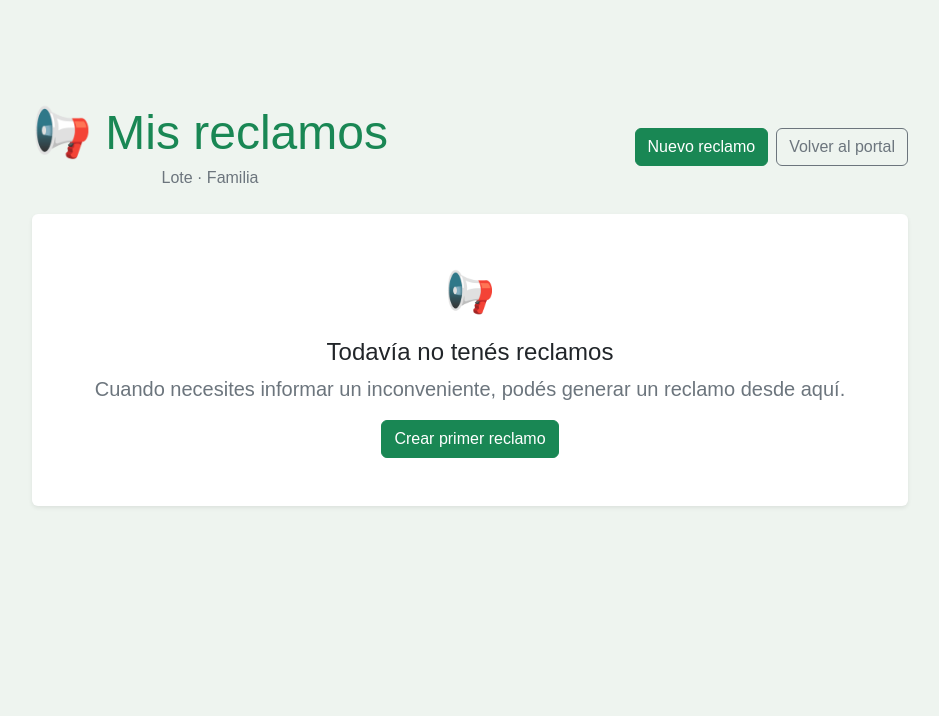
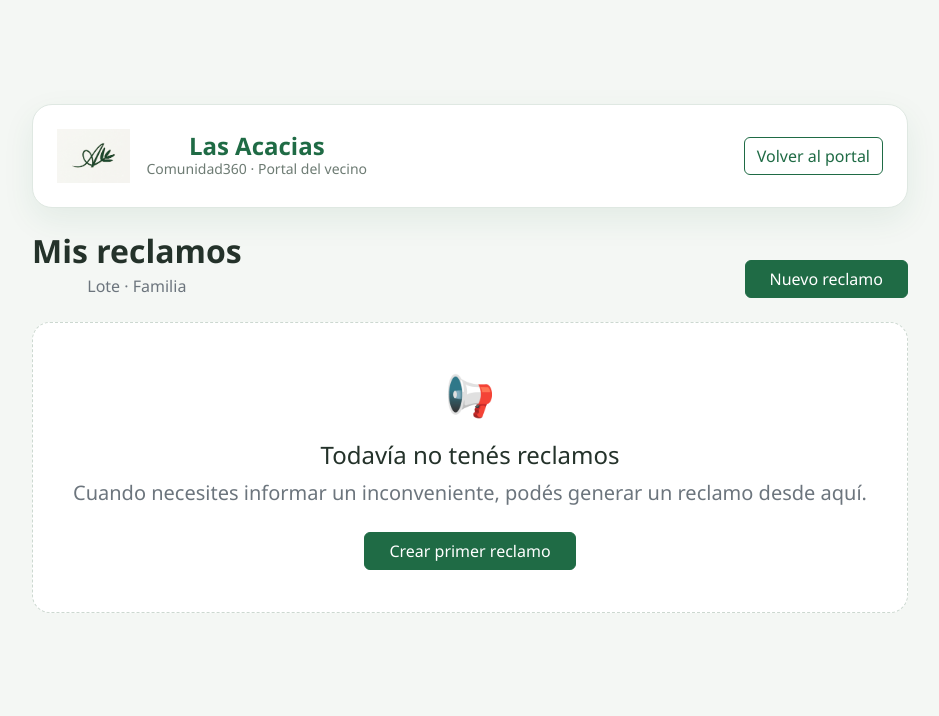
Before and after one commit to rodrigocesantiago-arg/LasAcaciasHudson, a Django app: template backend/core/templates/core/mis_reclamos.html in a window 1280 px wide. Shown: the top 716 px of the page, without its empty margins (170-1109 px from the left). Run offline with Django 5.2, Linux system fonts and the light colour scheme; the template is opened without the code that fills it, so the values that code supplies are empty.

Commit message:
Redisenar modulo Reclamos

```diff
--- a/backend/core/templates/core/mis_reclamos.html
+++ b/backend/core/templates/core/mis_reclamos.html
@@ -1,231 +1,242 @@
 {% load static %}
-
 <!DOCTYPE html>
 <html lang="es">
-
 <head>
     <meta charset="UTF-8">
     <meta name="viewport" content="width=device-width, initial-scale=1.0">
+    <title>Mis reclamos - Las Acacias</title>
 
-    <title>Mis reclamos - Comunidad360</title>
+    <link href="https://cdn.jsdelivr.net/npm/bootstrap@5.3.7/dist/css/bootstrap.min.css" rel="stylesheet">
+    <link rel="stylesheet" href="{% static 'core/css/styles.css' %}">
 
-    <link
-        href="https://cdn.jsdelivr.net/npm/bootstrap@5.3.7/dist/css/bootstrap.min.css"
-        rel="stylesheet"
-    >
+    <style>
+        :root {
+            --verde: #1f6b45;
+            --verde-oscuro: #155236;
+            --verde-suave: #eaf4ee;
+            --fondo: #f4f7f4;
+            --texto: #24322a;
+            --muted: #6d7b73;
+            --borde: #dfe8e2;
+        }
 
-    <link
-        rel="stylesheet"
-        href="{% static 'core/css/styles.css' %}"
-    >
+        body {
+            background: var(--fondo);
+            color: var(--texto);
+            font-family: "Segoe UI", Arial, sans-serif;
+        }
+
+        .topbar,
+        .panel,
+        .reclamo-card {
+            background: #fff;
+            border: 1px solid var(--borde);
+            border-radius: 20px;
+            box-shadow: 0 12px 32px rgba(31, 107, 69, .08);
+        }
+
+        .brand-logo {
+            height: 54px;
+            width: auto;
+        }
+
+        .brand-title {
+            color: var(--verde);
+            font-weight: 750;
+            line-height: 1.05;
+        }
+
+        .brand-sub,
+        .muted {
+            color: var(--muted);
+        }
+
+        .page-title,
+        .section-title {
+            font-weight: 750;
+        }
+
+        .btn-success {
+            background: var(--verde);
+            border-color: var(--verde);
+        }
+
+        .btn-success:hover {
+            background: var(--verde-oscuro);
+            border-color: var(--verde-oscuro);
+        }
+
+        .btn-outline-success {
+            color: var(--verde);
+            border-color: var(--verde);
+        }
+
+        .btn-outline-success:hover {
+            background: var(--verde);
+            border-color: var(--verde);
+        }
+
+        .reclamo-card {
+            box-shadow: none;
+        }
+
+        .reclamo-id {
+            color: var(--muted);
+            font-size: .85rem;
+        }
+
+        .respuesta-admin {
+            background: var(--verde-suave);
+            border: 1px solid #d3e6d9;
+            border-radius: 14px;
+        }
+
+        .empty-state {
+            background: #fff;
+            border: 1px dashed #ccd8d0;
+            border-radius: 18px;
+            padding: 42px 24px;
+            text-align: center;
+        }
+
+        @media (max-width: 767px) {
+            .brand-logo {
+                height: 44px;
+            }
+
+            .topbar,
+            .panel,
+            .reclamo-card {
+                border-radius: 16px;
+            }
+        }
+    </style>
 </head>
 
 <body>
-
 <div class="container py-4">
 
-    <!-- ENCABEZADO -->
+    <header class="topbar p-3 p-md-4 mb-4">
+        <div class="d-flex justify-content-between align-items-center flex-wrap gap-3">
+            <div class="d-flex align-items-center gap-3">
+                <img src="{% static 'core/img/las_acacias_logo.png' %}" class="brand-logo" alt="Las Acacias">
+                <div>
+                    <div class="brand-title fs-4">Las Acacias</div>
+                    <div class="brand-sub small">Comunidad360 · Portal del vecino</div>
+                </div>
+            </div>
 
-    <div class="d-flex justify-content-between align-items-center mb-4">
+            <a href="{% url 'portal' %}" class="btn btn-outline-success">
+                Volver al portal
+            </a>
+        </div>
+    </header>
 
+    <div class="d-flex justify-content-between align-items-end flex-wrap gap-3 mb-4">
         <div>
-            <h1 class="text-success mb-1">
-                📢 Mis reclamos
-            </h1>
-
+            <h1 class="page-title h2 mb-1">Mis reclamos</h1>
             <div class="text-secondary">
                 Lote {{ lote.numero }} · Familia {{ lote.apellido_familia }}
             </div>
         </div>
 
-        <div class="d-flex gap-2">
-
-            <a
-                href="{% url 'nuevo_reclamo' %}"
-                class="btn btn-success"
-            >
+        <a href="{% url 'nuevo_reclamo' %}" class="btn btn-success px-4">
             Nuevo reclamo
         </a>
-
-            <a
-                href="{% url 'portal' %}"
-                class="btn btn-outline-secondary"
-            >
-                Volver al portal
-            </a>
-
     </div>
 
-    </div>
+    {% for reclamo in reclamos %}
+        <article class="reclamo-card p-3 p-md-4 mb-3">
 
-
-    <!-- LISTADO DE RECLAMOS -->
-
-    {% for reclamo in reclamos %}
-
-        <div class="card shadow-sm border-0 mb-3">
-
-            <div class="card-body p-4">
-
-                <div class="d-flex justify-content-between align-items-start">
-
+            <div class="d-flex justify-content-between align-items-start flex-wrap gap-3">
                 <div>
-
-                        <div class="text-secondary small mb-1">
+                    <div class="reclamo-id mb-1">
                         Reclamo #{{ reclamo.id }}
                     </div>
 
-                        <h4 class="mb-1">
+                    <h2 class="h5 mb-1">
                         {{ reclamo.asunto }}
-                        </h4>
+                    </h2>
 
                     <div class="text-secondary">
                         {{ reclamo.get_categoria_display }}
                     </div>
-
                 </div>
 
-
                 <div>
-
                     {% if reclamo.estado == "pendiente" %}
-
-                            <span class="badge text-bg-warning fs-6">
+                        <span class="badge rounded-pill text-bg-warning px-3 py-2">
                             Pendiente
                         </span>
-
                     {% elif reclamo.estado == "en_proceso" %}
-
-                            <span class="badge text-bg-primary fs-6">
+                        <span class="badge rounded-pill text-bg-primary px-3 py-2">
                             En proceso
                         </span>
-
                     {% elif reclamo.estado == "resuelto" %}
-
-                            <span class="badge text-bg-success fs-6">
+                        <span class="badge rounded-pill text-bg-success px-3 py-2">
                             Resuelto
                         </span>
-
                     {% elif reclamo.estado == "rechazado" %}
-
-                            <span class="badge text-bg-danger fs-6">
+                        <span class="badge rounded-pill text-bg-danger px-3 py-2">
                             Rechazado
                         </span>
+                    {% endif %}
+                </div>
+            </div>
 
+            <hr class="my-4">
+
+            <div class="mb-4">
+                <div class="fw-semibold mb-1">Descripción</div>
+                <div>{{ reclamo.descripcion }}</div>
+            </div>
+
+            <div class="row g-3 mb-3">
+                <div class="col-md-6">
+                    <div class="small text-secondary">Fecha del reclamo</div>
+                    <div class="fw-semibold">
+                        {{ reclamo.fecha_creacion|date:"d/m/Y H:i" }}
+                    </div>
+                </div>
+
+                <div class="col-md-6">
+                    <div class="small text-secondary">Última actualización</div>
+                    <div class="fw-semibold">
+                        {{ reclamo.fecha_actualizacion|date:"d/m/Y H:i" }}
+                    </div>
+                </div>
+            </div>
+
+            {% if reclamo.respuesta_administracion %}
+                <div class="respuesta-admin p-3 mt-3">
+                    <div class="fw-semibold mb-1">Respuesta de Administración</div>
+                    <div>{{ reclamo.respuesta_administracion }}</div>
+                </div>
             {% endif %}
 
-                    </div>
-
-                </div>
-
-
-                <hr>
-
-
-                <!-- DESCRIPCIÓN -->
-
-                <div class="mb-3">
-
-                    <strong>
-                        Descripción
-                    </strong>
-
-                    <div class="mt-1">
-                        {{ reclamo.descripcion }}
-                    </div>
-
-                </div>
-
-
-                <!-- FECHAS -->
-
-                <div class="row">
-
-                    <div class="col-md-6 mb-3">
-
-                        <strong>
-                            Fecha del reclamo
-                        </strong>
-
-                        <div class="text-secondary">
-                            {{ reclamo.fecha_creacion|date:"d/m/Y H:i" }}
-                        </div>
-
-                    </div>
-
-
-                    <div class="col-md-6 mb-3">
-
-                        <strong>
-                            Última actualización
-                        </strong>
-
-                        <div class="text-secondary">
-                            {{ reclamo.fecha_actualizacion|date:"d/m/Y H:i" }}
-                        </div>
-
-                    </div>
-
-                </div>
-
-
-                <!-- RESPUESTA ADMIN -->
-
-                {% if reclamo.respuesta_administracion %}
-
-                    <div class="alert alert-light border mb-0">
-
-                        <strong>
-                            Respuesta de Administración
-                        </strong>
-
-                        <div class="mt-2">
-                            {{ reclamo.respuesta_administracion }}
-                        </div>
-
-                    </div>
-
-                {% endif %}
-
-            </div>
-
-        </div>
-
+        </article>
 
     {% empty %}
 
-        <div class="card shadow-sm border-0">
+        <div class="empty-state">
+            <div class="fs-1 mb-3">📢</div>
 
-            <div class="card-body p-5 text-center">
+            <h2 class="h4 mb-2">
+                Todavía no tenés reclamos
+            </h2>
 
-                <div class="fs-1 mb-3">
-                    📢
-                </div>
-
-                <h4>
-                    Todavía no tenés reclamos
-                </h4>
-
-                <p class="text-secondary">
+            <p class="text-secondary mb-4">
                 Cuando necesites informar un inconveniente,
                 podés generar un reclamo desde aquí.
             </p>
 
-                <a
-                    href="{% url 'nuevo_reclamo' %}"
-                    class="btn btn-success"
-                >
+            <a href="{% url 'nuevo_reclamo' %}" class="btn btn-success px-4">
                 Crear primer reclamo
             </a>
-
-            </div>
-
         </div>
 
     {% endfor %}
 
 </div>
-
 </body>
-
 </html>
```
Also changed, not shown: backend/core/templates/core/nuevo_reclamo.html (+137 -87 lines). Lines whose indentation alone changed are shown as unchanged.
